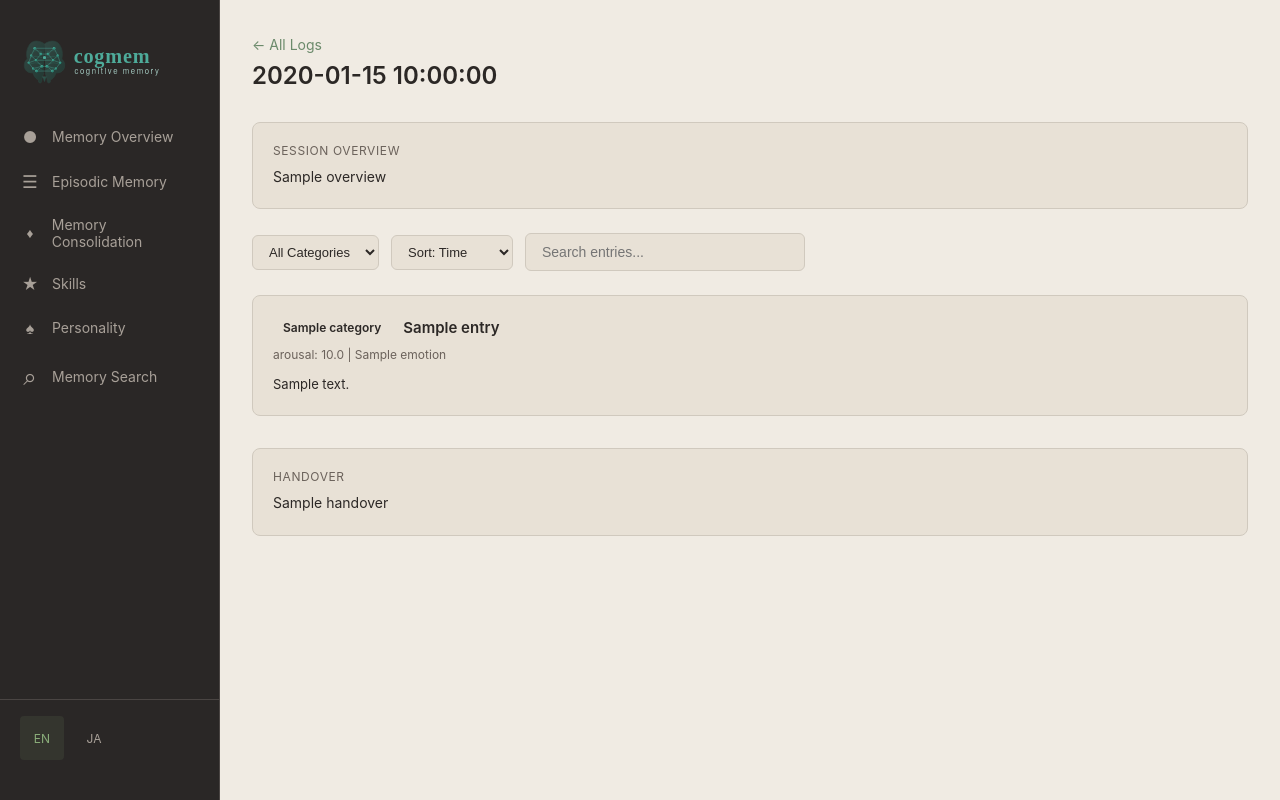
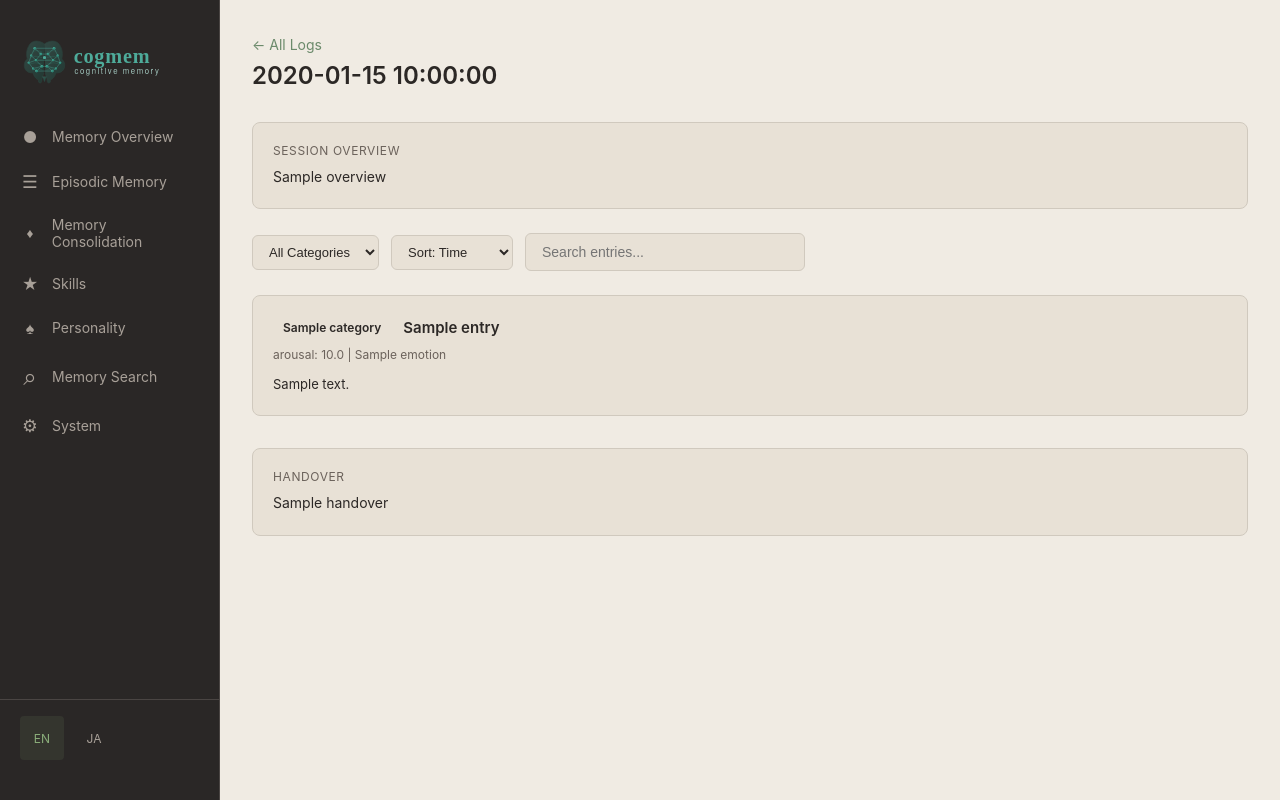
Before and after one commit to akira-001/pj-memory, a FastAPI app: template src/cognitive_memory/dashboard/templates/logs/detail.html in a window 1280 px wide. Run offline with FastAPI, Linux system fonts and the light colour scheme; the template is opened without the code that fills it: most values are stand-ins (such as "Sample title", 1, 10 or a date in 2020).

Commit message:
feat(dashboard): add System nav link to sidebar
Adds gear icon nav link for /system page between Search and lang-switch,
with active state highlighting when active_page == 'system'.

Co-Authored-By: Claude Sonnet 4.6 <noreply@anthropic.com>

```diff
--- a/src/cognitive_memory/dashboard/templates/base.html
+++ b/src/cognitive_memory/dashboard/templates/base.html
@@ -32,6 +32,9 @@
         <a href="/search" class="nav-link {% if active_page == 'search' %}active{% endif %}">
             <span class="nav-icon nav-icon-search">&#8981;</span> <span class="nav-text">{{ t('nav.search', lang) }}</span>
         </a>
+        <a href="/system" class="nav-link {% if active_page == 'system' %}active{% endif %}">
+            <span class="nav-icon nav-icon-gear">&#9881;</span> <span class="nav-text">{{ t('nav.system', lang) }}</span>
+        </a>
         <div class="lang-switch">
             <a href="/_lang/en" class="lang-btn {% if lang == 'en' %}active{% endif %}">EN</a>
             <a href="/_lang/ja" class="lang-btn {% if lang == 'ja' %}active{% endif %}">JA</a>
```
